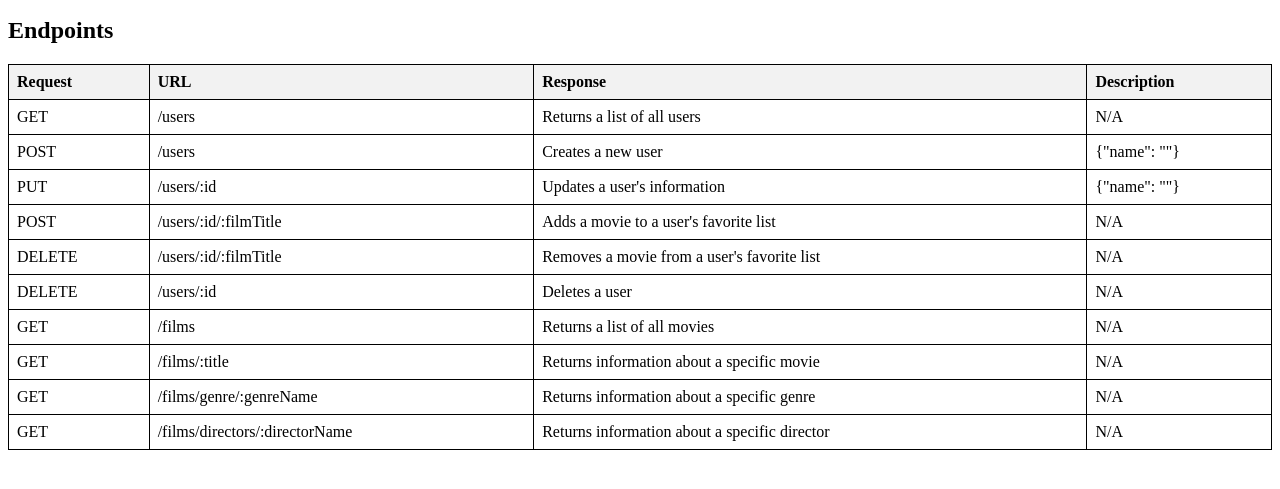
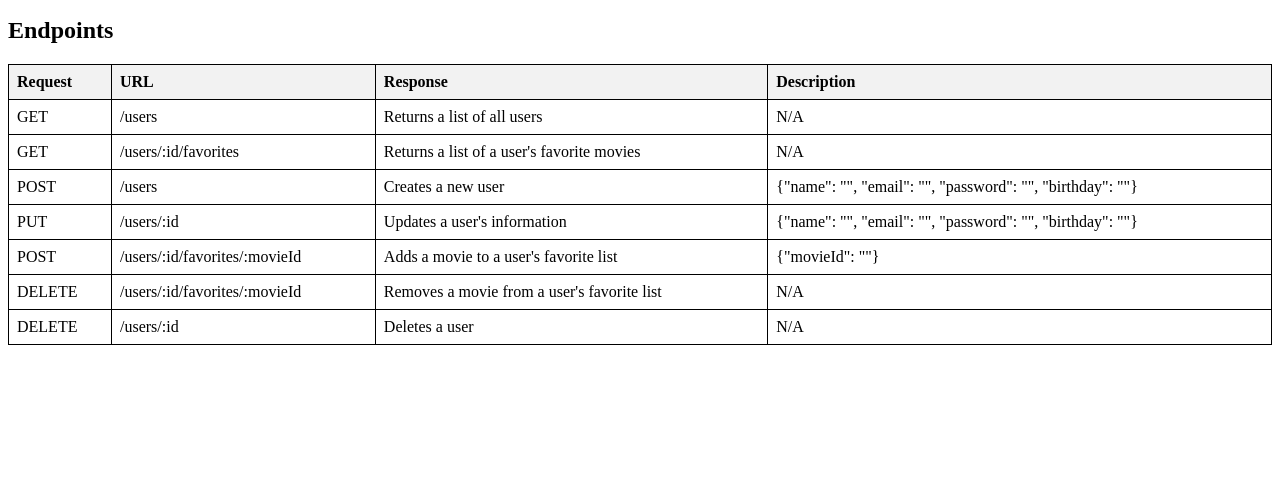
Before and after one commit to aeueoe/movie_API_myFlix, a website: page public/documentation.html in a window 1280 px wide. Shown: the part 101-590 px from the top of the page. Drawn offline with Linux system fonts and the light colour scheme.

Commit message:
added mongoose

```diff
--- /dev/null
+++ b/models.js
@@ -0,0 +1 @@
+const mongoose = require("mongoose");
--- a/package.json
+++ b/package.json
@@ -13,6 +13,7 @@
   "dependencies": {
     "body-parser": "^1.20.2",
     "express": "^4.19.2",
+    "mongoose": "^8.4.3",
     "morgan": "^1.10.0",
     "uuid": "^10.0.0"
   },
--- a/public/documentation.html
+++ b/public/documentation.html
@@ -38,6 +38,7 @@
             <th>Response</th>
             <th>Description</th>
         </tr>
+        <!-- User Endpoints -->
         <tr>
             <td>GET</td>
             <td>/users</td>
@@ -45,26 +46,32 @@
             <td>N/A</td>
         </tr>
         <tr>
+            <td>GET</td>
+            <td>/users/:id/favorites</td>
+            <td>Returns a list of a user's favorite movies</td>
+            <td>N/A</td>
+        </tr>
+        <tr>
             <td>POST</td>
             <td>/users</td>
             <td>Creates a new user</td>
-            <td>{"name": ""}</td>
+            <td>{"name": "", "email": "", "password": "", "birthday": ""}</td>
         </tr>
         <tr>
             <td>PUT</td>
             <td>/users/:id</td>
             <td>Updates a user's information</td>
-            <td>{"name": ""}</td>
+            <td>{"name": "", "email": "", "password": "", "birthday": ""}</td>
         </tr>
         <tr>
             <td>POST</td>
-            <td>/users/:id/:filmTitle</td>
+            <td>/users/:id/favorites/:movieId</td>
             <td>Adds a movie to a user's favorite list</td>
-            <td>N/A</td>
+            <td>{"movieId": ""}</td>
         </tr>
         <tr>
             <td>DELETE</td>
-            <td>/users/:id/:filmTitle</td>
+            <td>/users/:id/favorites/:movieId</td>
             <td>Removes a movie from a user's favorite list</td>
             <td>N/A</td>
         </tr>
@@ -74,30 +81,6 @@
             <td>Deletes a user</td>
             <td>N/A</td>
         </tr>
-        <tr>
-            <td>GET</td>
-            <td>/films</td>
-            <td>Returns a list of all movies</td>
-            <td>N/A</td>
-        </tr>
-        <tr>
-            <td>GET</td>
-            <td>/films/:title</td>
-            <td>Returns information about a specific movie</td>
-            <td>N/A</td>
-        </tr>
-        <tr>
-            <td>GET</td>
-            <td>/films/genre/:genreName</td>
-            <td>Returns information about a specific genre</td>
-            <td>N/A</td>
-        </tr>
-        <tr>
-            <td>GET</td>
-            <td>/films/directors/:directorName</td>
-            <td>Returns information about a specific director</td>
-            <td>N/A</td>
-        </tr>
     </table>
 </body>
 
```
Also changed, not shown: 1 other file.
